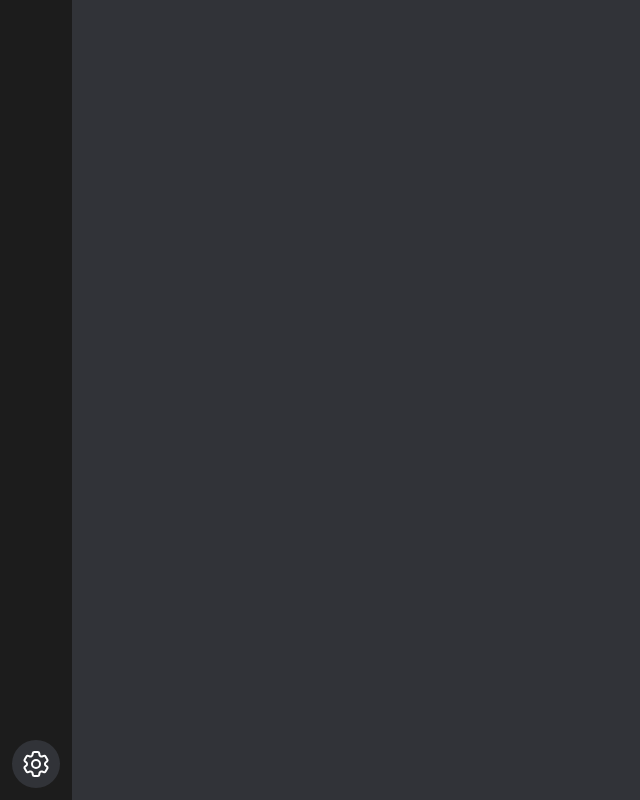
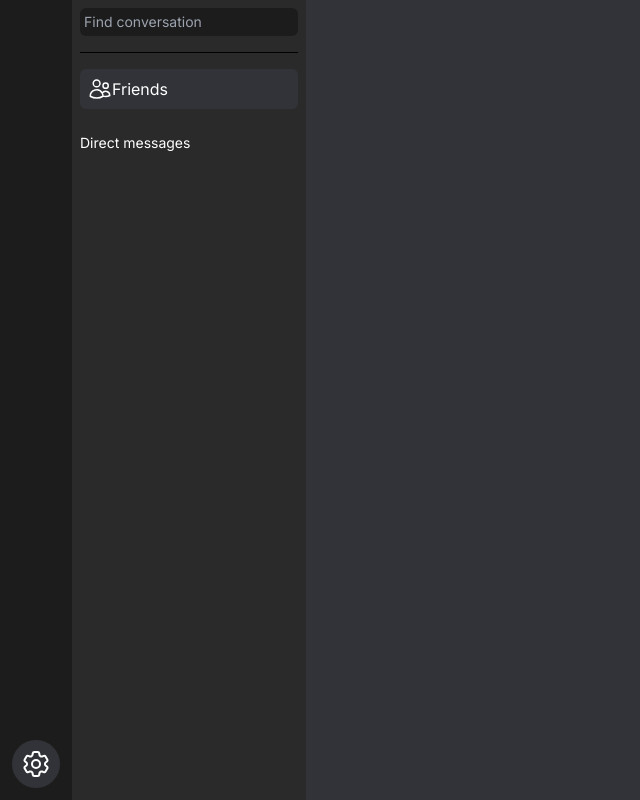
Before and after one commit to jakottelaar/Shaden-frontend, a Next.js app in the folder my-app/: page /home in a window 1280 px wide. Shown: the whole page, without its empty margins (0-640 px from the left). Built offline with nearby package versions, Linux system fonts and the light colour scheme.

Commit message:
Created DirectMessageSidebar

```diff
--- a/my-app/app/(main)/home/page.tsx
+++ b/my-app/app/(main)/home/page.tsx
@@ -1,4 +1,5 @@
 "use client";
+import DirectMessageSidebar from "@/components/DirectMessageSidebar";
 import NavigationSidebar from "@/components/NavigationSidebar";
 import { signOut } from "next-auth/react";
 
@@ -8,6 +9,9 @@ const Home = () => {
       <div className="left-0 top-0 flex flex-col">
         <NavigationSidebar />
       </div>
+      <div>
+        <DirectMessageSidebar />
+      </div>
     </div>
   );
 };
--- /dev/null
+++ b/my-app/components/DirectMessageSidebar.tsx
@@ -0,0 +1,42 @@
+import React, { useState } from "react";
+import { Separator } from "./ui/separator";
+
+const DirectMessageSidebar = () => {
+  const [selectedOption, setSelectedOption] = useState("Friends");
+
+  return (
+    <div className="flex h-screen flex-col bg-primary-500 p-2">
+      <input
+        className="rounded-md bg-primary-1000 px-1 py-1 text-sm text-white outline-none"
+        placeholder="Find conversation"
+      />
+      <Separator className="my-4 bg-black" />
+      <button
+        onClick={() => setSelectedOption("Friends")}
+        className={`flex items-center rounded-md p-2 text-white transition-all duration-300 hover:bg-primary-100 ${
+          selectedOption === "Friends" ? "bg-primary-100" : ""
+        }`}
+      >
+        <svg
+          xmlns="http://www.w3.org/2000/svg"
+          fill="none"
+          viewBox="0 0 24 24"
+          strokeWidth={1.5}
+          stroke="currentColor"
+          className="h-6 w-6"
+        >
+          <path
+            strokeLinecap="round"
+            strokeLinejoin="round"
+            d="M15 19.128a9.38 9.38 0 002.625.372 9.337 9.337 0 004.121-.952 4.125 4.125 0 00-7.533-2.493M15 19.128v-.003c0-1.113-.285-2.16-.786-3.07M15 19.128v.106A12.318 12.318 0 018.624 21c-2.331 0-4.512-.645-6.374-1.766l-.001-.109a6.375 6.375 0 0111.964-3.07M12 6.375a3.375 3.375 0 11-6.75 0 3.375 3.375 0 016.75 0zm8.25 2.25a2.625 2.625 0 11-5.25 0 2.625 2.625 0 015.25 0z"
+          />
+        </svg>
+        Friends
+      </button>
+
+      <h1 className="mt-6 text-sm text-white">Direct messages</h1>
+    </div>
+  );
+};
+
+export default DirectMessageSidebar;
```
